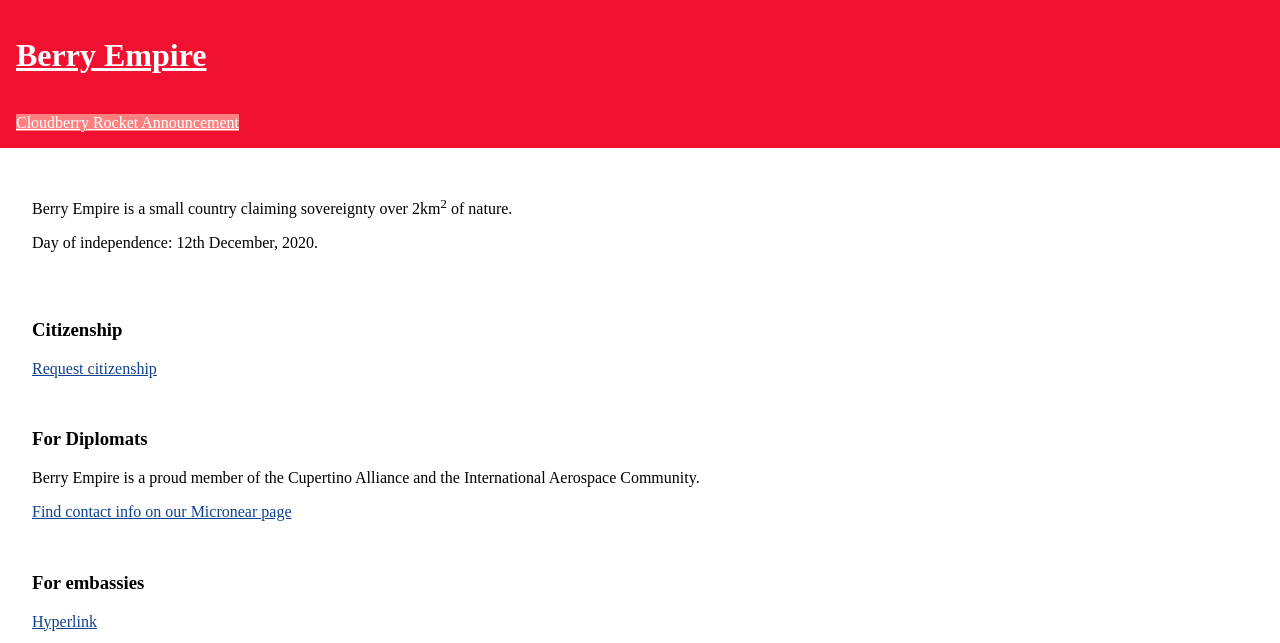
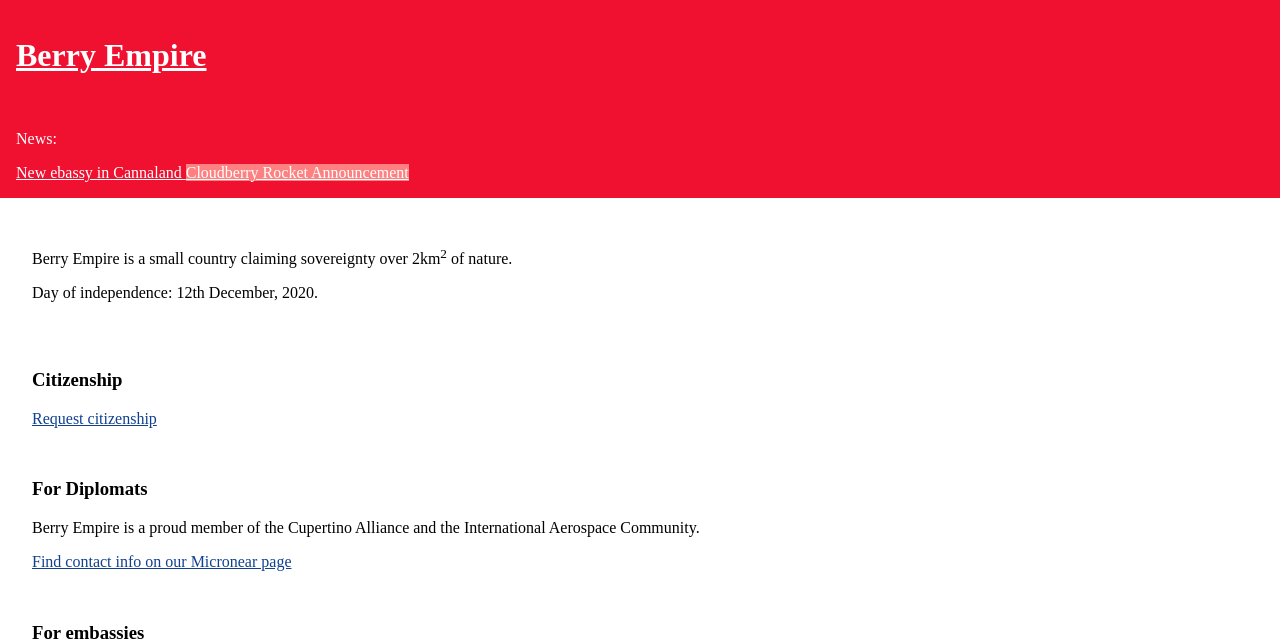
Before and after one commit to berryempire/berryempire.github.io, a Jekyll site: the page built from index.md, in a window 1280 px wide, cut to the strip 0-643 px from the top of the page. Built offline with Jekyll 4.4.1, drawn with Linux system fonts in a browser that asks for light colours; our own code applies the rules of GitHub Pages for plain Markdown files.

Commit message:
Update default.html

```diff
--- a/_layouts/default.html
+++ b/_layouts/default.html
@@ -14,7 +14,11 @@
 <body>
     <header>
         <a href="/"><h1> Berry Empire </h1></a> <br>
-        <a href="/press/5/" class="color_orange"> Cloudberry Rocket Announcement </a>
+        <div class="news">
+            <p>News: </p>
+            <a href="/press/7/"> New ebassy in Cannaland </a>
+            <a href="/press/5/" class="color_orange"> Cloudberry Rocket Announcement </a>
+        </div>
     </header>
     <main>
       {{content}}
```
